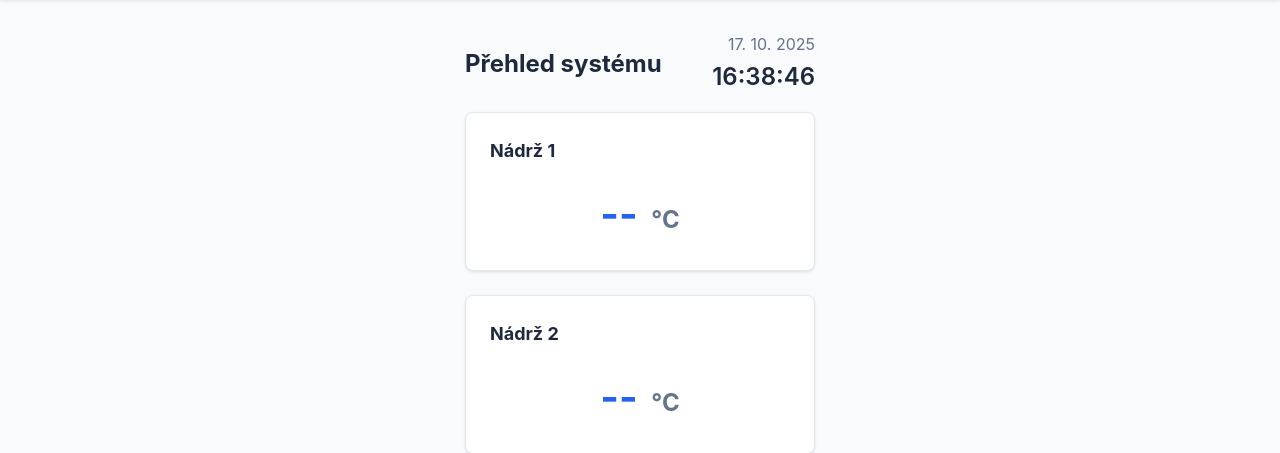
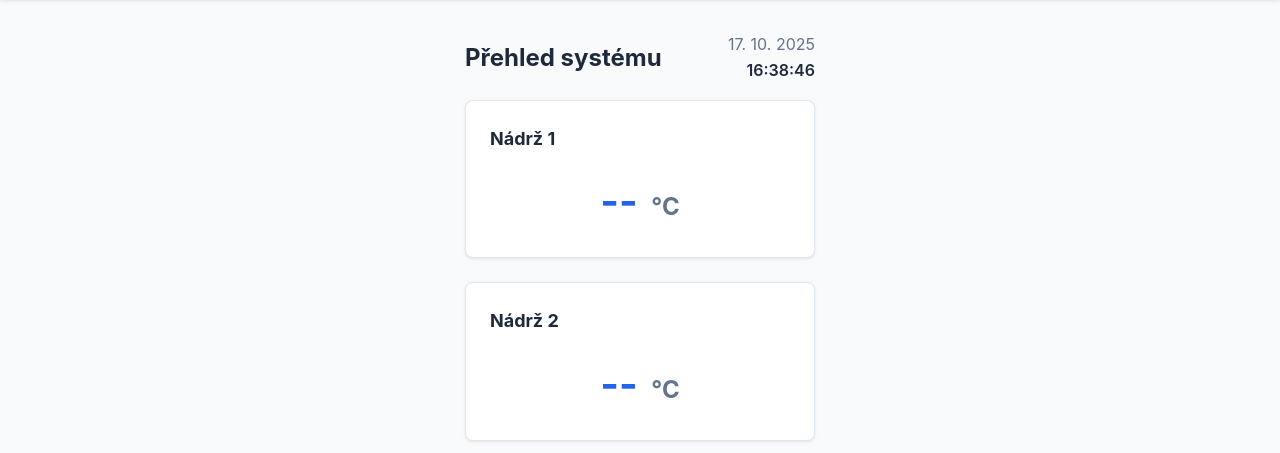
Before and after one commit to jardahrazdera/beatrice-ttcs-flask, a Flask app: page / in a window 1280 px wide. Shown: the part 71-524 px from the top of the page. Run offline with Flask 3, Linux system fonts and the light colour scheme; the visitor is signed in with stand-in values (Sample User, id 1); data that the repository does not hold is empty.

Commit message:
Match date and time font sizes on dashboard
- Change time font size from 1.5rem to 1rem
- Both date and time now use consistent 1rem size
- Time retains bold font weight for visual distinction

```diff
--- a/templates/dashboard.html
+++ b/templates/dashboard.html
@@ -12,7 +12,7 @@
         <h2 style="margin: 0;">Přehled systému</h2>
         <div style="text-align: right;">
             <div id="current-date" style="font-size: 1rem; color: var(--text-secondary);"></div>
-            <div id="current-time" style="font-size: 1.5rem; font-weight: 600; color: var(--text-primary);"></div>
+            <div id="current-time" style="font-size: 1rem; font-weight: 600; color: var(--text-primary);"></div>
         </div>
     </div>
 
```
